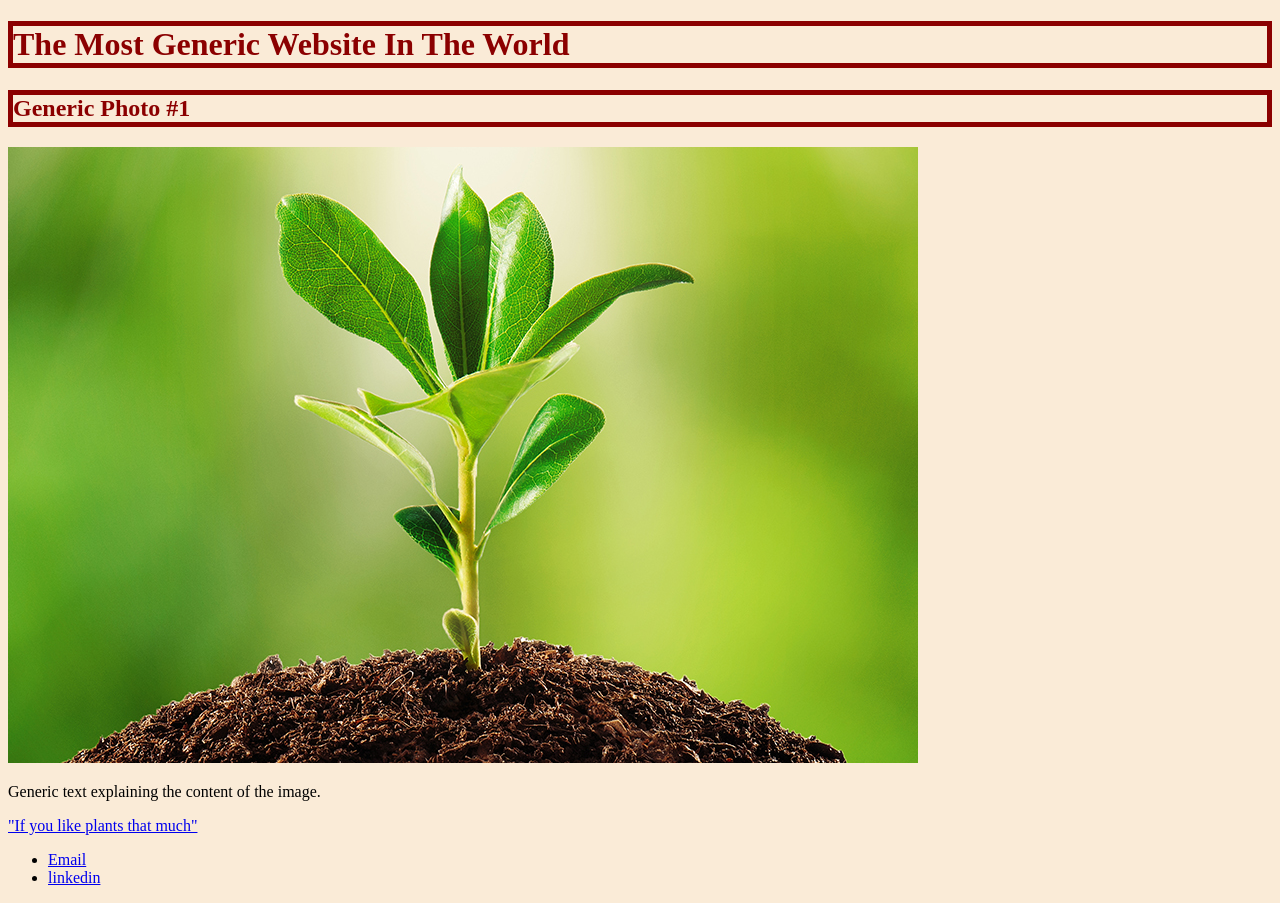
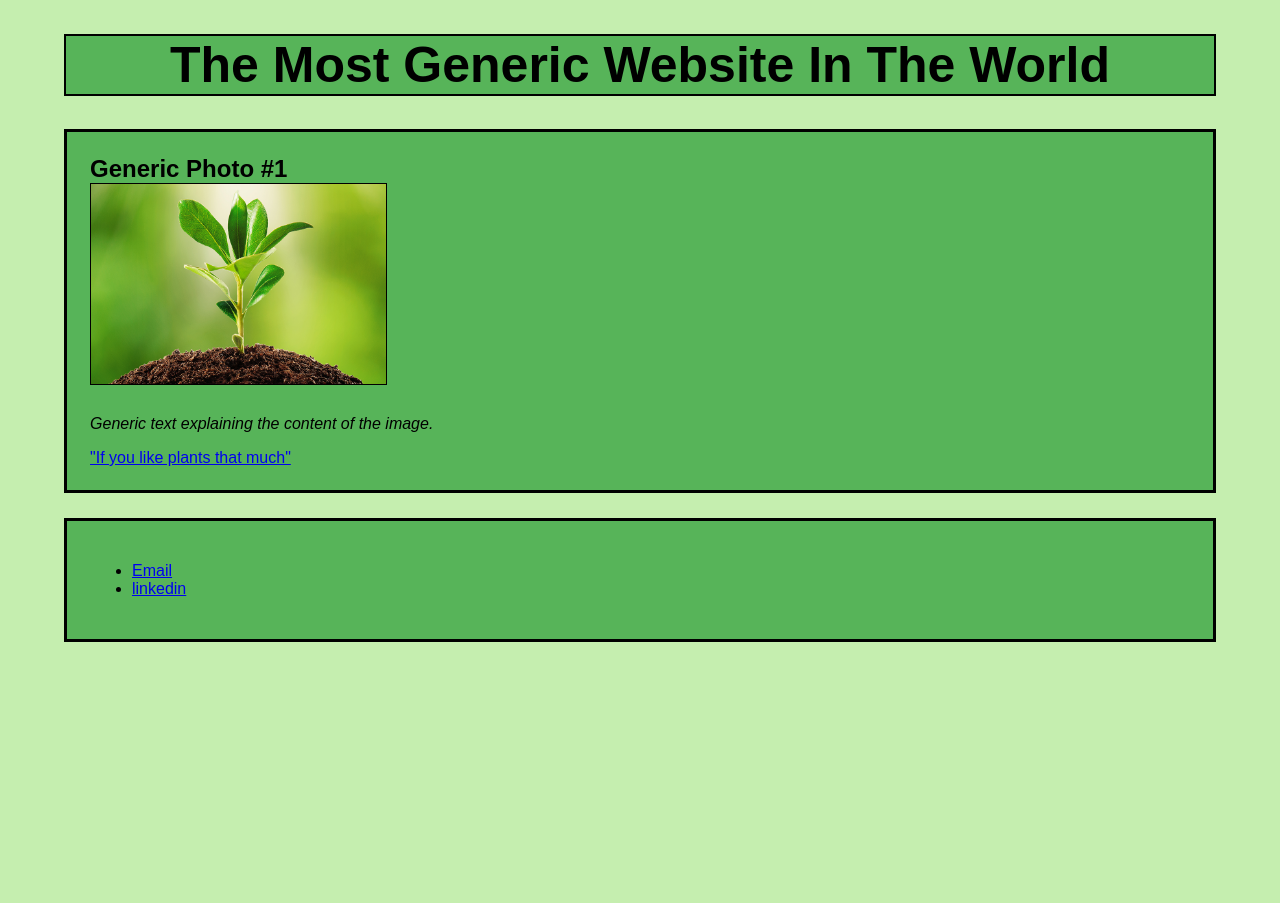
Before and after one commit to Mateus-de-Morais-Barros/Generic-Website, a plain HTML site: page index.html in a window 1280 px wide. After the commit the page ends 800 px from the top, so only its background shows below. Drawn offline with Linux system fonts and the light colour scheme.

Commit message:
Upgraded some things

```diff
--- a/Style.css
+++ b/Style.css
@@ -1,12 +1,49 @@
-#title , .subtitle {
-    color: darkred;
-    background-color: antiquewhite;
-    border: 5px solid darkred;
+#title {
+    color: black;
+    border: 2px solid black;
+    text-align: center;
+    background-color: rgb(87, 180, 89);
+    font-weight:bold;
+    font-size: 50px;
 }
+
+.subtitle{
+    color: black;
+    margin: 0;
+}
+
+.Generic_Image1 {
+    border: 1px solid black;
+}
+
 .paragraph {
     color: black;
-    background-color: antiquewhite;
+    font-style: italic;
+    padding: 0;
+    padding-top: 10px;
 }
-.page_body {
-    background-color: antiquewhite;
+
+body {
+    font-family: Arial;
+    background-color: rgb(197, 238, 175);
+    margin: auto;
+    max-width: 90%;
 }
+
+footer {
+    background-color: rgb(87, 180, 89);
+    border: 3px solid black;
+    padding: 25px;
+    margin-top: 25px;
+    }
+
+section {
+    border: solid black 3px;
+    background-color: rgb(87, 180, 89);
+    padding:2%;
+}
+
+.contact_list {
+list-style-type: circle;
+padding: 10px;
+}
--- a/index.html
+++ b/index.html
@@ -7,15 +7,15 @@
         <link rel="Stylesheet" href="Style.css">
     </head>
 
-    <body class="page_body">
+    <body>
         <header>
             <h1 id="title">The Most Generic Website In The World</h1>
         </header>
 
         <section>
-            <header>
+            <header class="section_header">
                 <h2 class="subtitle">Generic Photo #1</h2>
-                <img src="Images\Generic_Image1.jpg" alt="Generic Image">
+                <img class="Generic_Image1" src="Images\Generic_Image1.jpg" alt="Generic Image" height="200">
             </header>
 
             <article>
```
